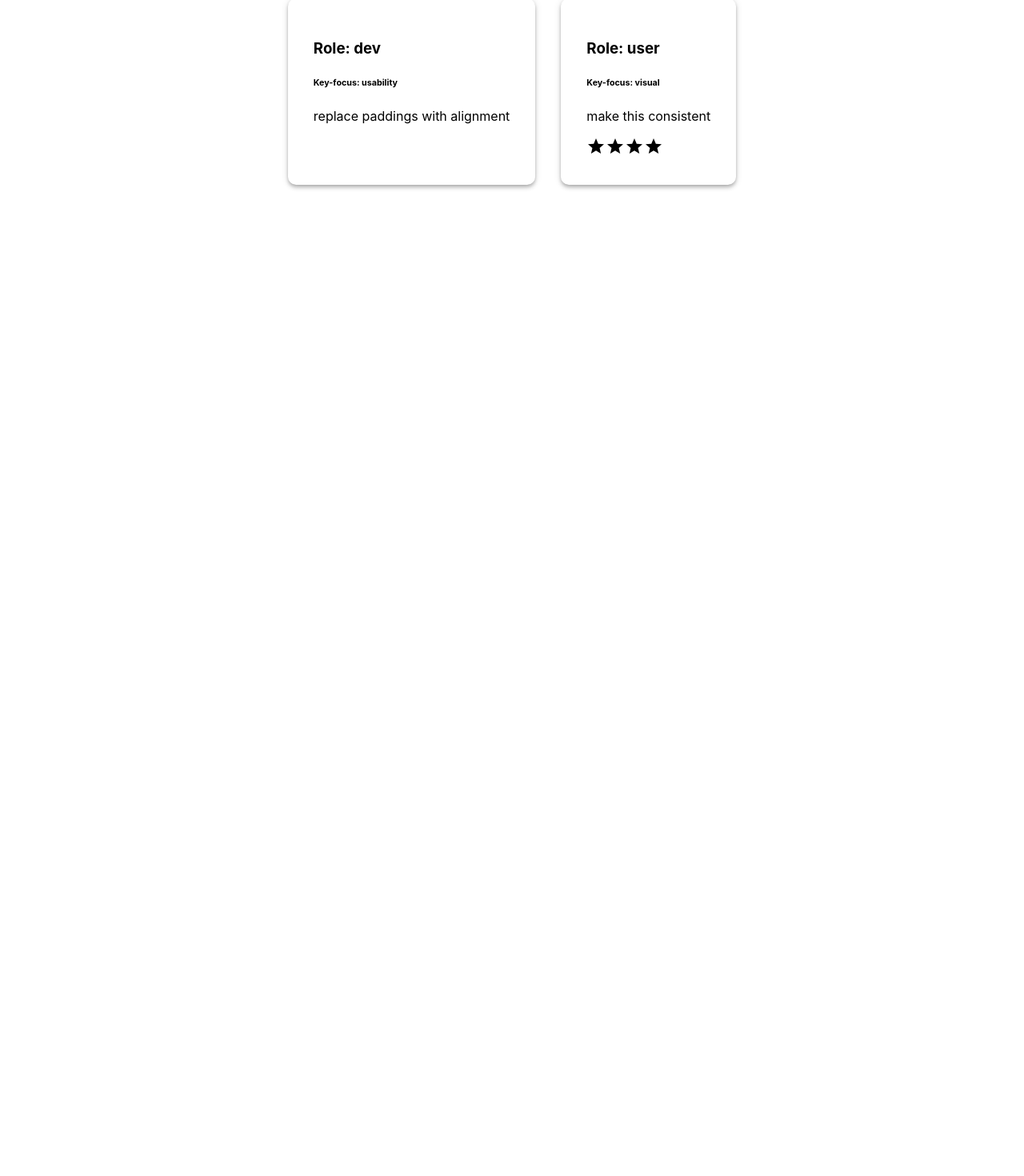
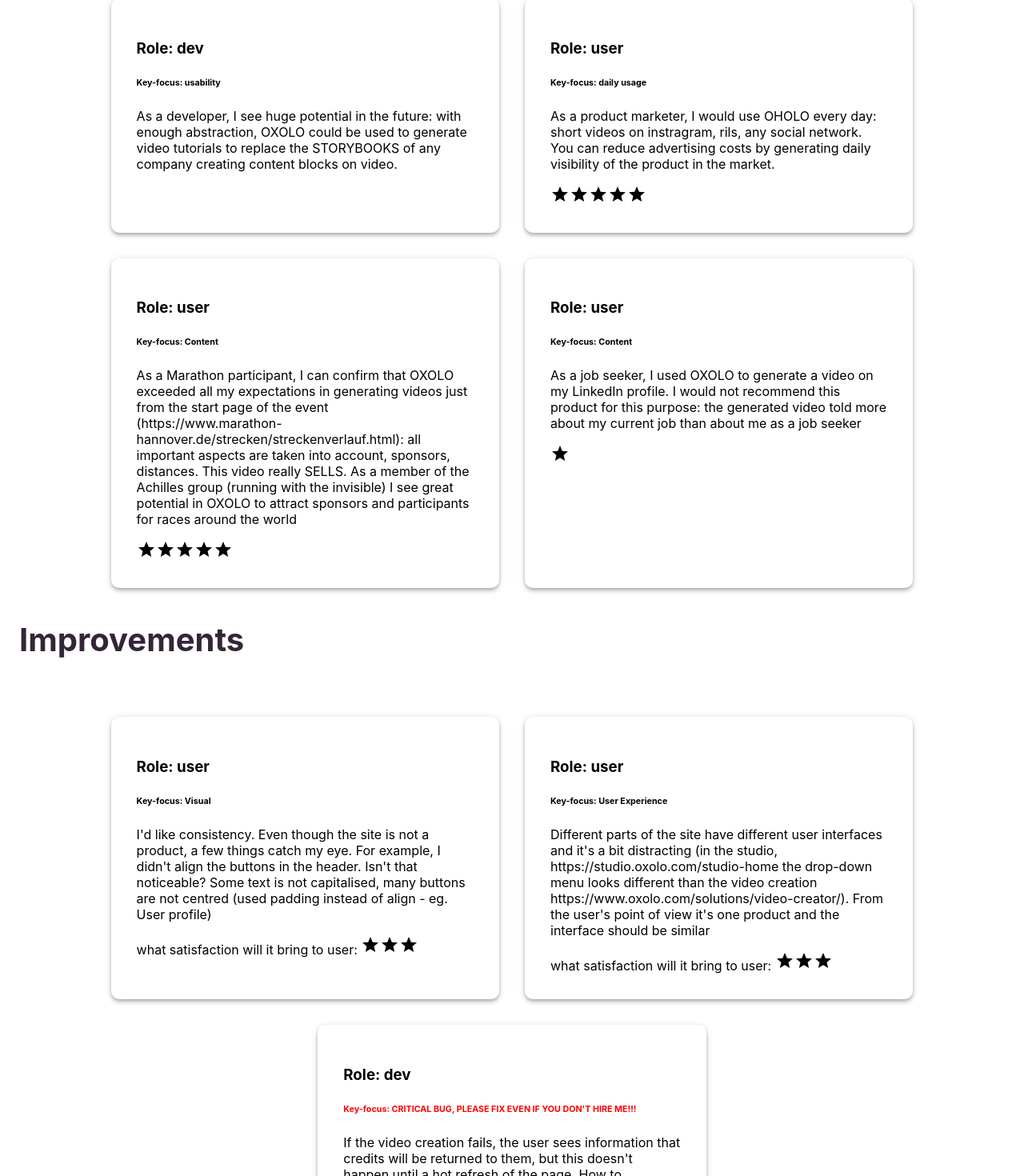
Before and after one commit to katerynabugaieva/oxolo, a React (Create React App) app: page / in a window 1280 px wide. Shown: the part 570-2040 px from the top of the page at 80% size. Before the commit the page ends 929 px from the top, so only its background shows below. Built offline with nearby package versions, Linux system fonts and the light colour scheme.

Commit message:
add dat instead of impressions

```diff
--- a/src/FAQ.css
+++ b/src/FAQ.css
@@ -204,6 +204,7 @@
     max-width: none;
     width: auto;
 margin-left: 32px;
+margin-bottom: 32px;
     flex-grow: 0;
     max-width: 33.34%;
     border-radius: 10px;
--- a/src/FAQ.tsx
+++ b/src/FAQ.tsx
@@ -1,6 +1,6 @@
 import React, { FC } from "react";
 import "./FAQ.css";
-import data from "../src/impression.json";
+import data from "../src/data.json";
 import StarIcon from "@mui/icons-material/Star";
 
 const FAQ: FC = () => {
@@ -35,7 +35,7 @@
               </div>
               <div className="item-box">
                 <button className="item-button" type="button">
-                  <a href="#Basic" className="link">
+                  <a href="#improvements" className="link">
                     Improvements
                   </a>
                   <span className="MuiTouchRipple-root link-button-text"></span>
@@ -82,7 +82,7 @@
                   <p className="block-titel">First impression</p>
                 </div>
                 <div className="divider" />
-                {data.map((impression) => {
+                {data[0].map((impression) => {
                   return (
                     <div className="list-item-container">
                       <h3>Role: {impression.role}</h3>
@@ -90,10 +90,38 @@
                       <p className="TutorialCard_description__VQssO">
                         {impression.comment}
                       </p>
-                      {impression.role == "user" &&
+                      {impression.role === "user" &&
                         [...Array(impression.rating)].map((e, i) => (
                           <StarIcon />
                         ))}
+                    </div>
+                  );
+                })}
+              </div>
+            </section>
+
+            <section id="improvements">
+              <div className="block-container">
+                <div className="block-container-titel">
+                  <p className="block-titel">Improvements</p>
+                </div>
+                <div className="divider" />
+                {data[1].map((improvements) => {
+                  return (
+                    <div className="list-item-container">
+                      <h3>Role: {improvements.role}</h3>
+                      <h6
+                        style={{
+                          color: improvements.type === "bug" ? "red" : "#000",
+                        }}
+                      >
+                        Key-focus: {improvements.focus}
+                      </h6>
+                      <p>{improvements.comment}</p>
+                      what satisfaction will it bring to user:{" "}
+                      {[...Array(improvements.rating)].map((e, i) => (
+                        <StarIcon />
+                      ))}
                     </div>
                   );
                 })}
--- /dev/null
+++ b/src/data.json
@@ -0,0 +1,69 @@
+[
+    [
+    {
+    "role":"dev",
+    "point":"usability",
+    "comment":"As a developer, I see huge potential in the future: with enough abstraction, OXOLO could be used to generate video tutorials to replace the STORYBOOKS of any company creating content blocks on video. "
+},
+{
+    "role": "user",
+    "point": "daily usage",
+    "comment": "As a product marketer, I would use OHOLO every day: short videos on instragram, rils, any social network. You can reduce advertising costs by generating daily visibility of the product in the market. ",
+    "rating":5
+},
+{
+    "role": "user",
+    "point": "Content",
+    "comment": "As a Marathon participant, I can confirm that OXOLO exceeded all my expectations in generating videos just from the start page of the event (https://www.marathon-hannover.de/strecken/streckenverlauf.html): all important aspects are taken into account, sponsors, distances. This video really SELLS. As a member of the Achilles group (running with the invisible) I see great potential in OXOLO to attract sponsors and participants for races around the world",
+    "rating": 5
+},
+{
+    "role": "user",
+    "point": "Content",
+    "comment": "As a job seeker, I used OXOLO to generate a video on my LinkedIn profile. I would not recommend this product for this purpose: the generated video told more about my current job than about me as a job seeker",
+    "rating": 1
+}],
+
+
+[{
+        "role": "user",
+        "type": "comment",
+        "focus": "Visual",
+        "comment": "I'd like consistency. Even though the site is not a product, a few things catch my eye. For example, I didn't align the buttons in the header. Isn't that noticeable? Some text is not capitalised, many buttons are not centred (used padding instead of align - eg. User profile)",
+        "rating": 3
+    },
+    {
+        "role": "user",
+        "type": "comment",
+        "focus": "User Experience",
+        "comment": "Different parts of the site have different user interfaces and it's a bit distracting (in the studio, https://studio.oxolo.com/studio-home the drop-down menu looks different than the video creation https://www.oxolo.com/solutions/video-creator/). From the user's point of view it's one product and the interface should be similar ",
+        "rating": 3
+    },
+    {
+        "role": "dev",
+        "type":"bug",
+        "focus": "CRITICAL BUG, PLEASE FIX EVEN IF YOU DON'T HIRE ME!!!",
+        "comment": "If the video creation fails, the user sees information that credits will be returned to them, but this doesn't happen until a hot refresh of the page. How to reproduce: create a broken video. Credits are deducted and not refunded. Refresh the page.",
+        "rating": 5
+    }
+
+
+],
+
+[
+    {
+        "role": "user",
+        "point": "New Feature",
+        "comment": "User profile. Avatars, some information, preferences - could be used for default suggestions for languages, actors",
+        "rating": 5
+    },
+    {
+        "role": "user",
+        "point": "User Experience",
+        "comment": "Different parts of the site have different user interfaces and it's a bit distracting (in the studio, https://studio.oxolo.com/studio-home the drop-down menu looks different than the video creation https://www.oxolo.com/solutions/video-creator/). From the user's point of view it's one product and the interface should be similar ",
+        "rating": 3
+    }
+]
+
+
+]
--- a/src/impression.json
+++ /dev/null
@@ -1,11 +0,0 @@
-[{
-    "role":"dev",
-    "point":"usability",
-    "comment":"replace paddings with alignment"
-},
-{
-    "role": "user",
-    "point": "visual",
-    "comment": "make this consistent",
-    "rating":4
-}]
```
